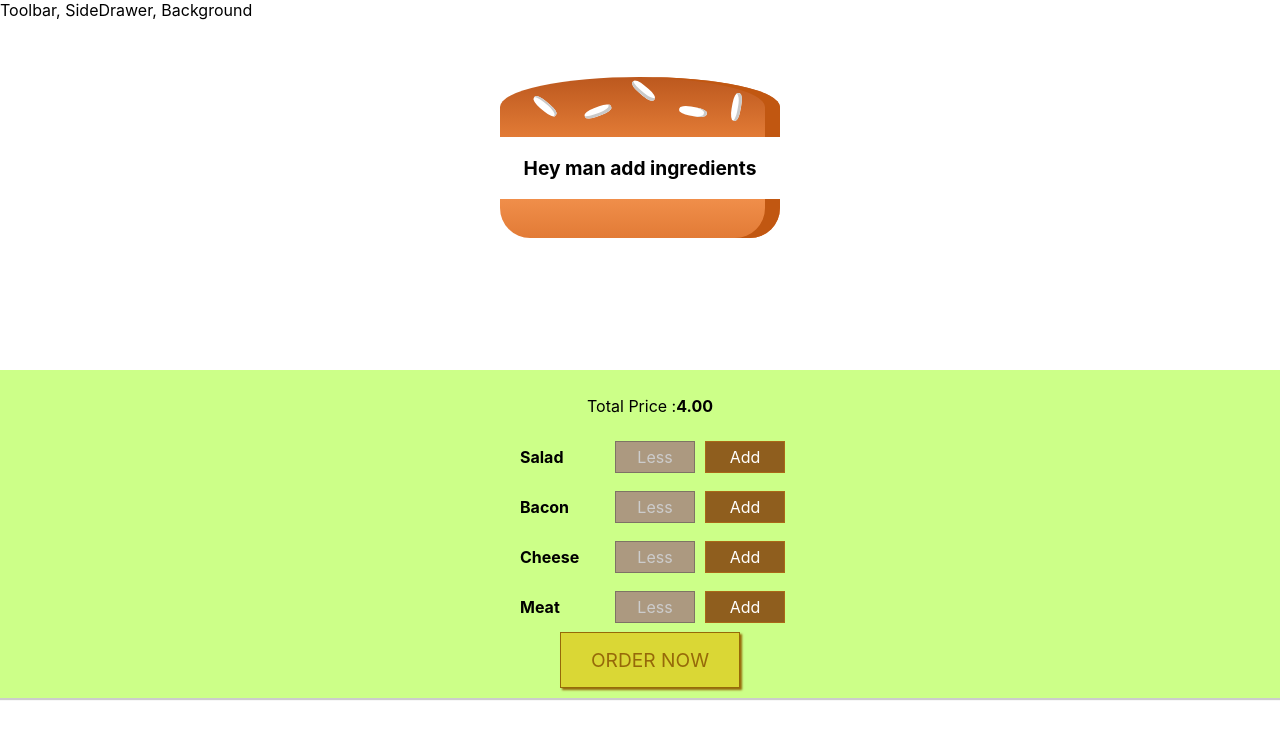
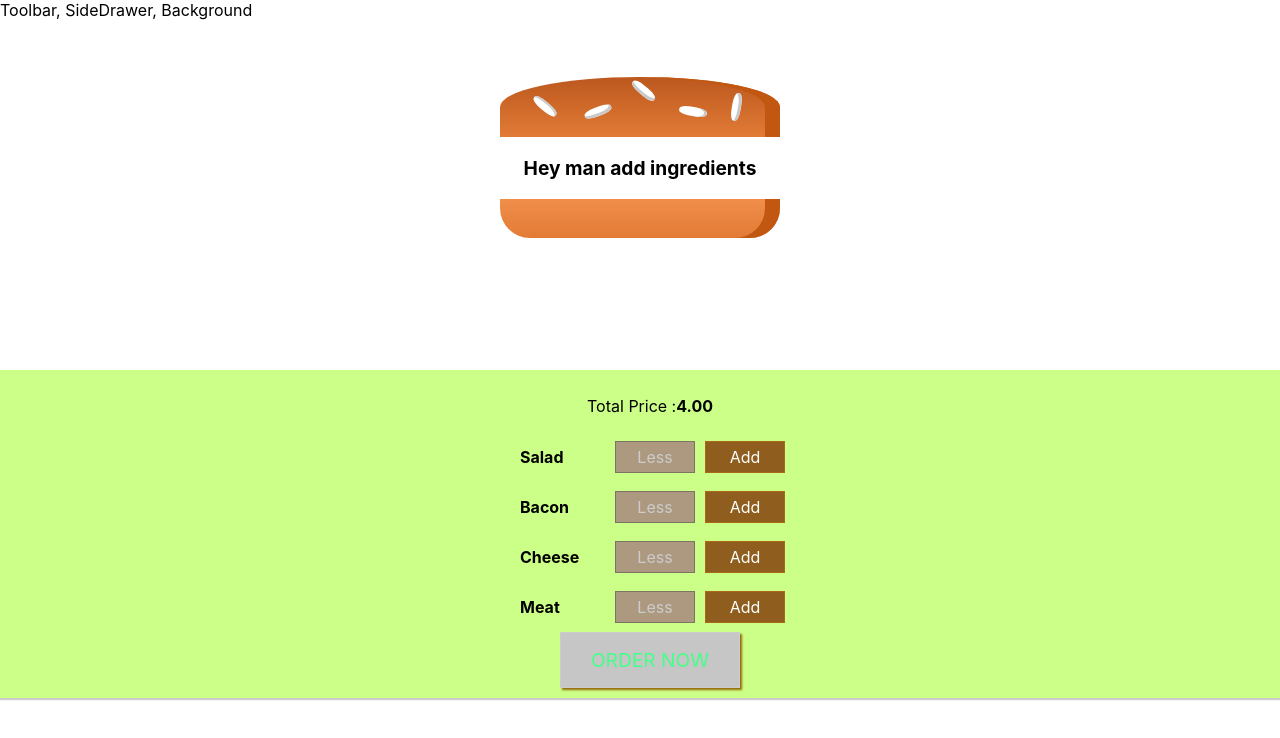
Before and after one commit to peeplilab/burgerBuilder, a React app: page / in a window 1280 px wide. Shown: the top 738 px of the page. Built offline with nearby package versions, Linux system fonts and the light colour scheme; a web font is replaced by a local one.

Commit message:
added order button

```diff
--- a/src/components/Burger/BuildControls/BuildControls.js
+++ b/src/components/Burger/BuildControls/BuildControls.js
@@ -21,9 +21,10 @@ const buildControls = (props) => (
         disabled={props.disabled[ctrl.type]} />
     ))}
     <button
-    className={classes.OrderButton}
-    disabled={props.purchaseable}
-    >ORDER NOW</button>
+      className={classes.OrderButton}
+      disabled={!props.purchasable}
+    >ORDER NOW
+    </button>
   </div>
 );
 
--- a/src/components/Burger/BuildControls/BuildControls.module.css
+++ b/src/components/Burger/BuildControls/BuildControls.module.css
@@ -24,7 +24,7 @@
 
 .OrderButton:hover, .OrderButton:active {
   background-color: #A0DB41;
-  border: 1px solid #966909;
+  border: 1px solid #092396;
   color: #966909;
 }
 
@@ -32,7 +32,7 @@
   background-color: #C7C6C6;
   cursor: not-allowed;
   border: 1px solid #ccc;
-  color: #888888;
+  color: #4f8;
 }
 
 .OrderButton:not(:disabled) {
--- a/src/containers/BurgerBuilder/BurgerBuilder.js
+++ b/src/containers/BurgerBuilder/BurgerBuilder.js
@@ -22,8 +22,9 @@ class BurgerBuilder extends React.Component {
       meat: 0
     },
     totalPrice: 4,
-    purchaseable: false
+    purchasable: false
   }
+
 
   addIngredientHandler = (type) => {
 
@@ -37,6 +38,20 @@ class BurgerBuilder extends React.Component {
     const priceAddition = INGREDIENT_PRICES[type];
     const newPrice = oldPrice + priceAddition
     this.setState({ totalPrice: newPrice, ingredients: updatedIngredients })
+    this.updatePurchaseState(updatedIngredients)
+  }
+
+  //check if ingredients is greater than zero
+  updatePurchaseState = (ingredients) => {
+      //turn obj into arr of values
+    //sm is array of values - common pattern for key value mapping
+    const sum = Object.keys(ingredients).map(igKey => {
+      return ingredients[igKey]
+    })
+      .reduce((sum, el) => {
+        return sum + el
+      }, 0)
+    this.setState({ purchasable: sum > 0 })
   }
 
   removeIngredientHandler = (type) => {
@@ -59,21 +74,10 @@ class BurgerBuilder extends React.Component {
       ingredients: updatedIngredients,
       totalPrice: newPrice
     })
+    this.updatePurchaseState(updatedIngredients)
   }
 
-  updatePurchaseState = () => {
-    const ingredients = {
-      ...this.state.ingredients
-    }
 
-    const sum = Object.keys(ingredients).map(igKey => {
-      return ingredients[igKey]
-    })
-      .reduce((sum, el) => {
-        return sum + el
-      }, 0)
-    this.setState({ purchaseable: sum > 0 })
-  }
 
   render() {
     const disableInfo = {
@@ -89,7 +93,9 @@ class BurgerBuilder extends React.Component {
           price={this.state.totalPrice}
           ingredientAdded={this.addIngredientHandler}
           ingredientRemoved={this.removeIngredientHandler}
-          disabled={disableInfo} />
+          disabled={disableInfo}
+          purchasable={this.state.purchasable}
+        />
       </Aux>
     )
 
```
